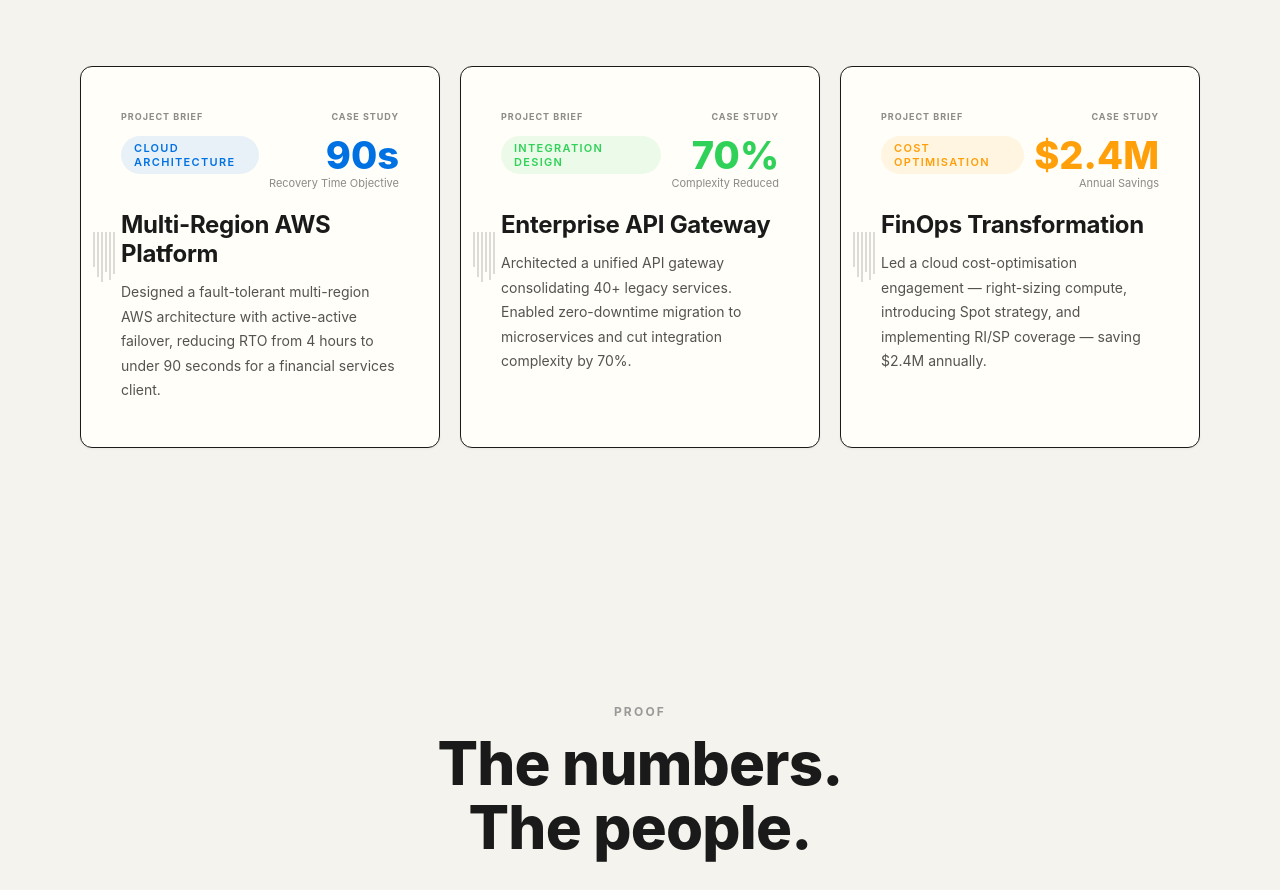
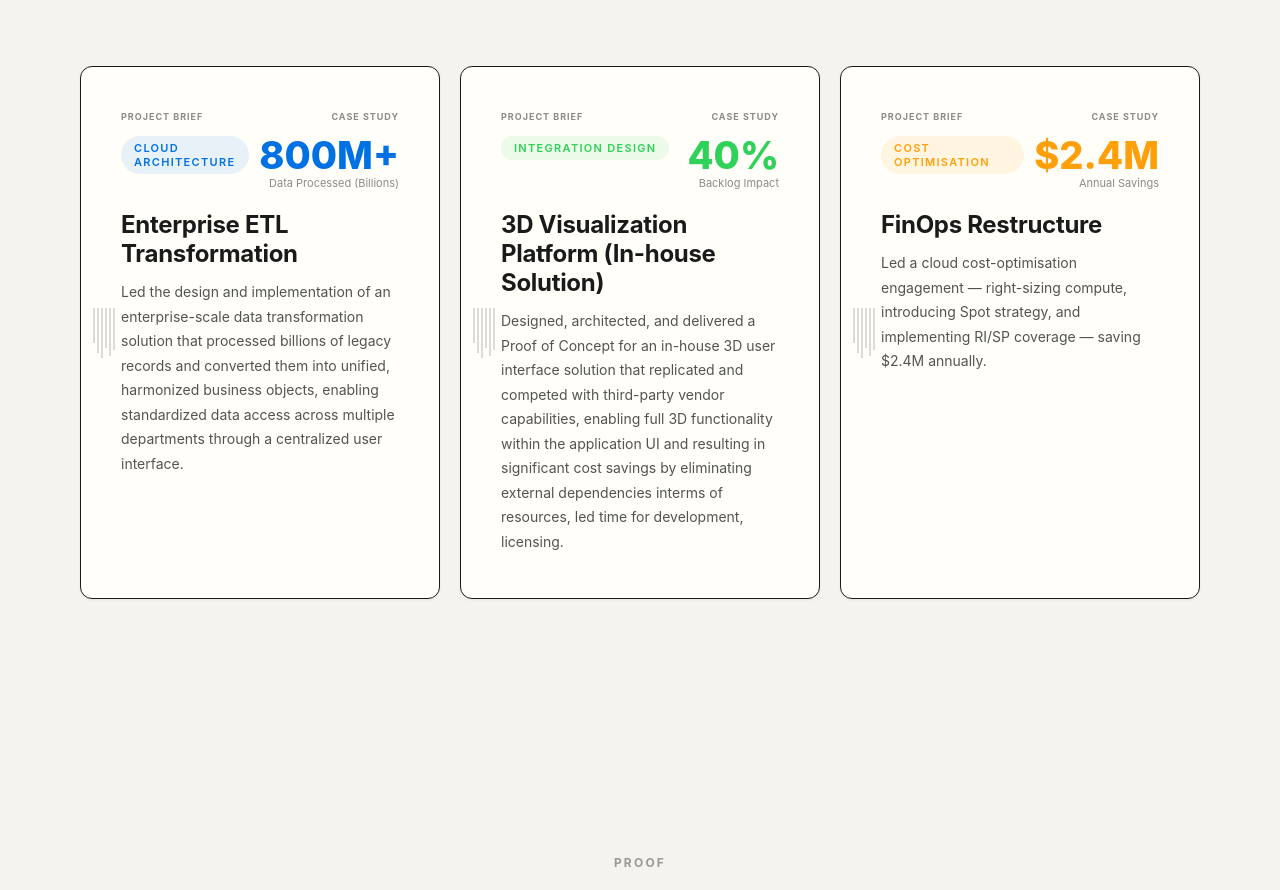
Before and after one commit to tsabunkar/portfolio, a React (Vite) app: page / in a window 1280 px wide. Shown: the part 1160-2050 px from the top of the page. Built offline with nearby package versions, Linux system fonts and the light colour scheme.

Commit message:
update case-studies

```diff
--- a/src/data/caseStudies.js
+++ b/src/data/caseStudies.js
@@ -1,27 +1,27 @@
 /** data/caseStudies.js */
 export const CASE_STUDIES = [
   {
-    tag:        'CLOUD ARCHITECTURE',
-    title:      'Multi-Region AWS Platform',
-    desc:       'Designed a fault-tolerant multi-region AWS architecture with active-active failover, reducing RTO from 4 hours to under 90 seconds for a financial services client.',
-    stat:       '90s',
-    statLabel:  'Recovery Time Objective',
-    accent:     '#0071e3',
+    tag: "CLOUD ARCHITECTURE",
+    title: "Enterprise ETL Transformation",
+    desc: "Led the design and implementation of an enterprise-scale data transformation solution that processed billions of legacy records and converted them into unified, harmonized business objects, enabling standardized data access across multiple departments through a centralized user interface.",
+    stat: "800M+",
+    statLabel: "Data Processed (Billions)",
+    accent: "#0071e3",
   },
   {
-    tag:        'INTEGRATION DESIGN',
-    title:      'Enterprise API Gateway',
-    desc:       'Architected a unified API gateway consolidating 40+ legacy services. Enabled zero-downtime migration to microservices and cut integration complexity by 70%.',
-    stat:       '70%',
-    statLabel:  'Complexity Reduced',
-    accent:     '#30d158',
+    tag: "INTEGRATION DESIGN",
+    title: "3D Visualization Platform (In-house Solution)",
+    desc: "Designed, architected, and delivered a Proof of Concept for an in-house 3D user interface solution that replicated and competed with third-party vendor capabilities, enabling full 3D functionality within the application UI and resulting in significant cost savings by eliminating external dependencies interms of resources, led time for development, licensing.",
+    stat: "40%",
+    statLabel: "Backlog Impact",
+    accent: "#30d158",
   },
   {
-    tag:        'COST OPTIMISATION',
-    title:      'FinOps Transformation',
-    desc:       'Led a cloud cost-optimisation engagement — right-sizing compute, introducing Spot strategy, and implementing RI/SP coverage — saving $2.4M annually.',
-    stat:       '$2.4M',
-    statLabel:  'Annual Savings',
-    accent:     '#ff9f0a',
+    tag: "COST OPTIMISATION",
+    title: "FinOps Restructure",
+    desc: "Led a cloud cost-optimisation engagement — right-sizing compute, introducing Spot strategy, and implementing RI/SP coverage — saving $2.4M annually.",
+    stat: "$2.4M",
+    statLabel: "Annual Savings",
+    accent: "#ff9f0a",
   },
 ];
```
